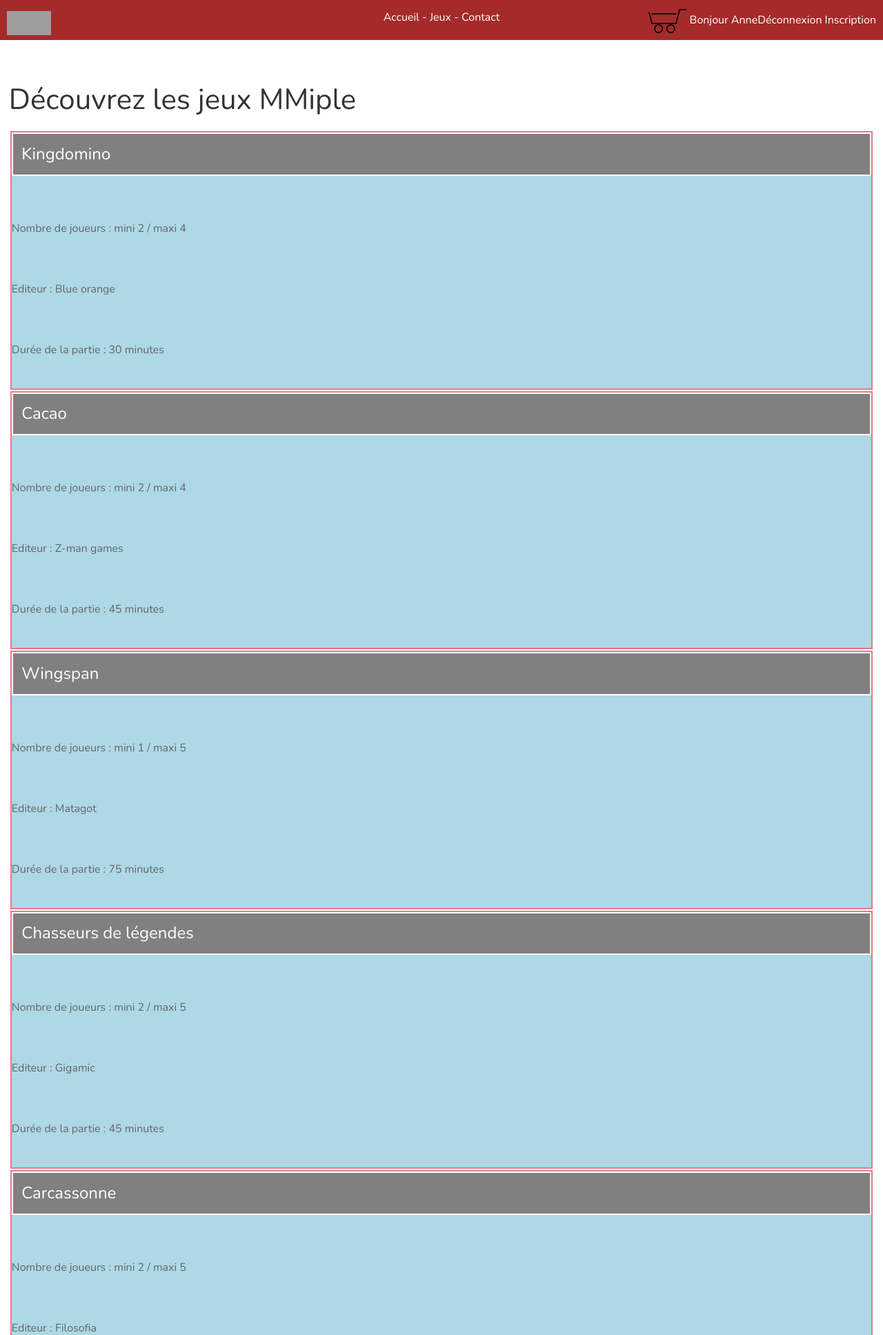
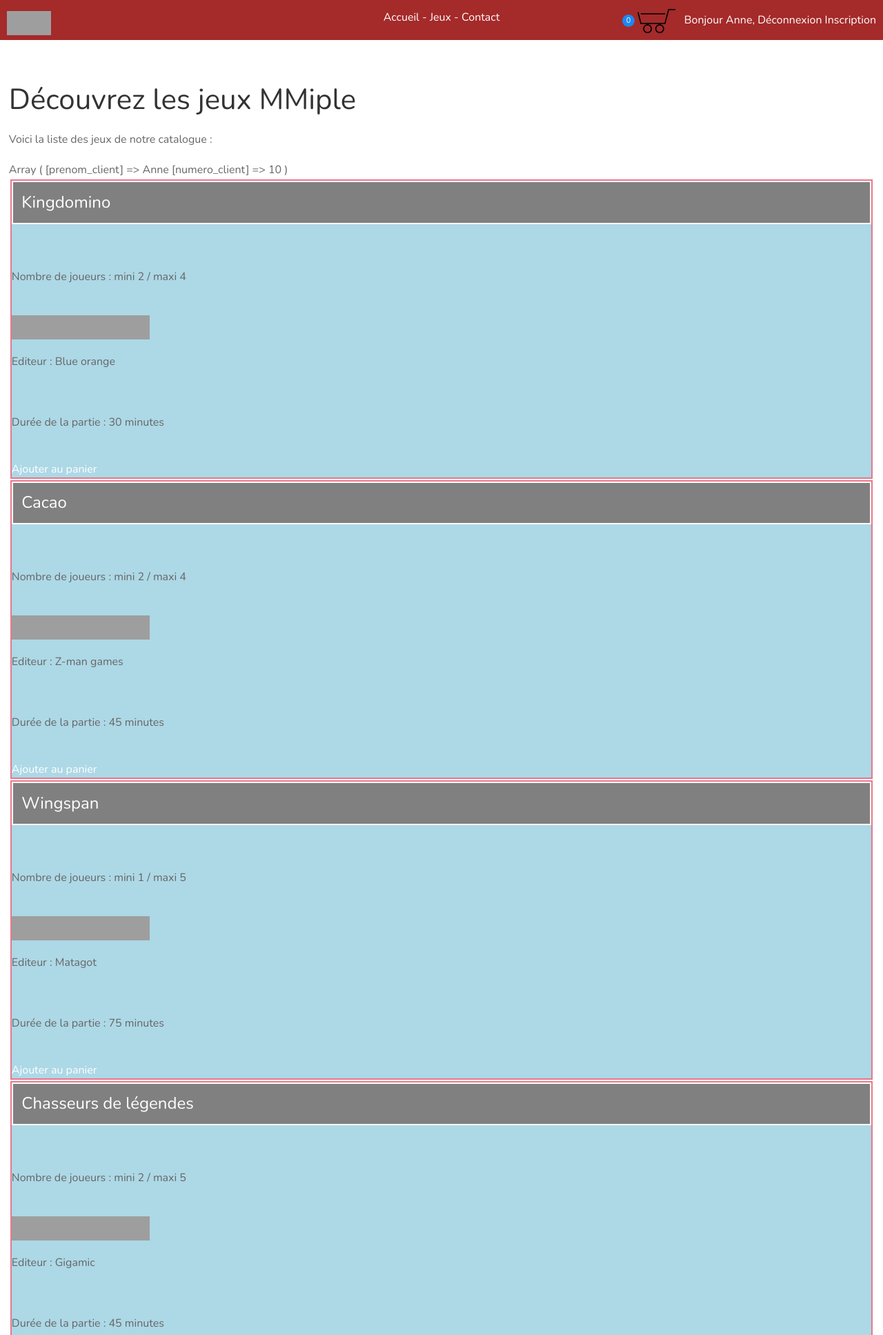
Before and after one commit to Gramiz/mmiple, a PHP site: page /jeux.php in a window 1280 px wide. Shown: the top 1935 px of the page at 69% size. Run offline with PHP 8.4, Linux system fonts and the light colour scheme; a user stored in the database is signed in; data comes from the database, SQL or seed files in the repository; some libraries are stand-ins or nearby versions; grey boxes are pictures that could not be loaded.

Commit message:
cours -> ajout_panier.php

```diff
--- a/debut_html.inc.php
+++ b/debut_html.inc.php
@@ -4,7 +4,7 @@
    <meta charset="utf-8" />
    <meta name="viewport" content="width=device-width, initial-scale=1">
    <!-- UIkit CSS -->
-   <link rel="stylesheet" href="https://cdn.jsdelivr.net/npm/ uikit@3.6.16/dist/css/uikit.min.css" />
+   <link rel="stylesheet" href="https://cdn.jsdelivr.net/npm/uikit@3.6.16/dist/css/uikit.min.css" />
    <!-- UIkit JS -->
    <script src="https://cdn.jsdelivr.net/npm/uikit@3.6.16/dist/js/uikit.min.js"></script>
    <script src="https://cdn.jsdelivr.net/npm/uikit@3.6.16/dist/js/uikit-icons.min.js"></script>
--- a/jeux.php
+++ b/jeux.php
@@ -4,6 +4,9 @@
 
 <div id="contenu">
     <h1>Découvrez les jeux MMiple</h1>
+    <p>Voici la liste des jeux de notre catalogue :</p>
+
+<?php print_r($_SESSION); ?>
     <?php
 
 
--- a/lib.inc.php
+++ b/lib.inc.php
@@ -33,14 +33,65 @@ function afficherJeux($db) {
         echo '<article class="jeux">';
         echo '<h3>' .$unjeux['jeu_nom'] . '</h3>' . '<br>';
         echo '<p>Nombre de joueurs : mini ' . $unjeux['jeu_nb_joueurs_mini'] . ' / maxi ' . $unjeux['jeu_nb_joueurs_maxi'] . '</p><br>';
+        echo '<img src="images/' . $unjeux['jeu_photo1'] . '" alt="image du jeu" width="200" height="200"><br>';
         echo '<p>Editeur : ' . $unjeux['jeu_editeur'] . '</p><br>';
         echo '<p>Durée de la partie : ' . $unjeux['jeu_duree_partie'] . ' minutes</p><br>';
+        echo '<div><a href="ajout_panier.php?jeu_id=' . $unjeux['jeu_code'] . '">Ajouter au panier</a></div>';
         echo '</article>';
     }
 
 }
 
 
+// fonction qui récupère les informations sur un jeu
+// et les retourne ou bien retourne null si le jeu n'existe pas
+function recuperer_jeu($co, $id) {
 
+    $req="SELECT * FROM mmiple_jeux WHERE jeu_code=".$id; // créer la requête //echo '<p>'.$req.'</p>'."\n";
+
+    try {
+
+    $resultat=$co->query($req); // exécuter la requête
+
+    } catch (PDOException $e) {
+
+    print "Erreur : ".$e->getMessage().'<br />'; die();
+
+    }
+
+    // compter le nombre de résultats
+
+    $lignes_resultat=$resultat->rowCount();
+
+    if ($lignes_resultat>0) { // y a-t-il des résultats ?
+
+    // oui : pour chaque résultat : afficher
+
+    return $resultat->fetch(PDO::FETCH_ASSOC);
+
+    } else {
+
+    // non, on renvoie la valeur "null"
+
+    return null;
+
+    }
+
+    }
+
+    function panier_total_jeux() {
+        if (!empty($_SESSION['panier'])) {
+            $total=0;
+            foreach ($_SESSION['panier'] as $id => $jeu) {
+              $total += $jeu['quantite'];
+            }
+            if ($total>9) {
+              $total='9+';
+            }
+            return $total;
+        } else {
+            return 0;
+      }
+    }
 
 ?>
--- a/menu_html.inc.php
+++ b/menu_html.inc.php
@@ -1,3 +1,4 @@
+<?php require 'lib.inc.php'; ?>
 <header>
     <img src="img/logo_mmiple.png" alt="mmiple logo" id="logo" />
     <nav>
@@ -6,14 +7,17 @@
         <a href="contact.php">Contact</a>
     </nav>
     <div id="connexion">
+
 <a href="panier.php">
-<img src="img/caddie.png" id="panier" />
-</a>
+
+<span class="uk-badge" id="panier_jeux"><?php echo panier_total_jeux(); ?></span>
+<img src="img/caddie.png" alt="panier" id="panier" />
+
+</a> &nbsp;
 
     <?php
-    require 'lib.inc.php';
     if (isset($_SESSION['prenom_client'])) {
-    echo 'Bonjour '.$_SESSION['prenom_client'].'<a href="deconnexion.php">Déconnexion</a>';
+    echo 'Bonjour '.$_SESSION['prenom_client'].', <a href="deconnexion.php">Déconnexion</a>';
     } else {
     echo '<a href="connexion.php">Connexion</a>';
     }
```
Also changed, not shown: ajout_panier.php (added, +30 -0 lines), 1 other file.
